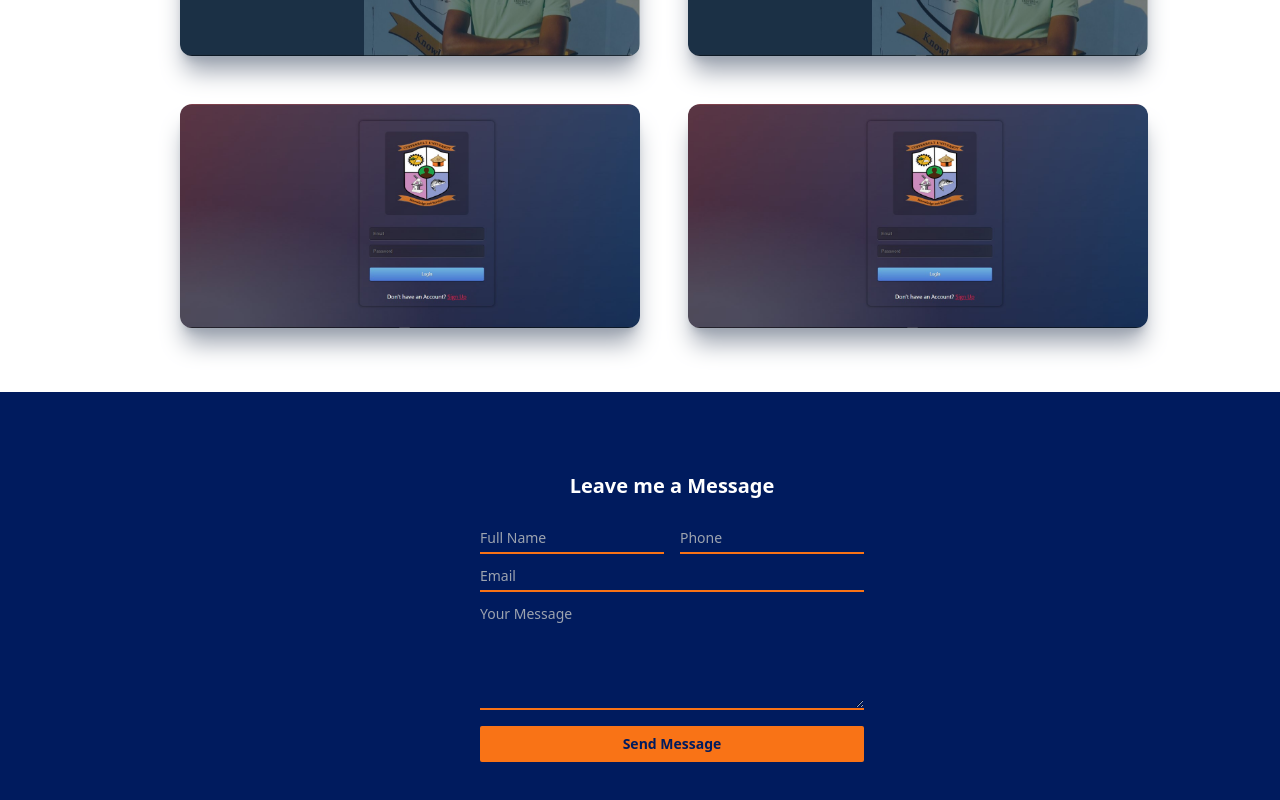
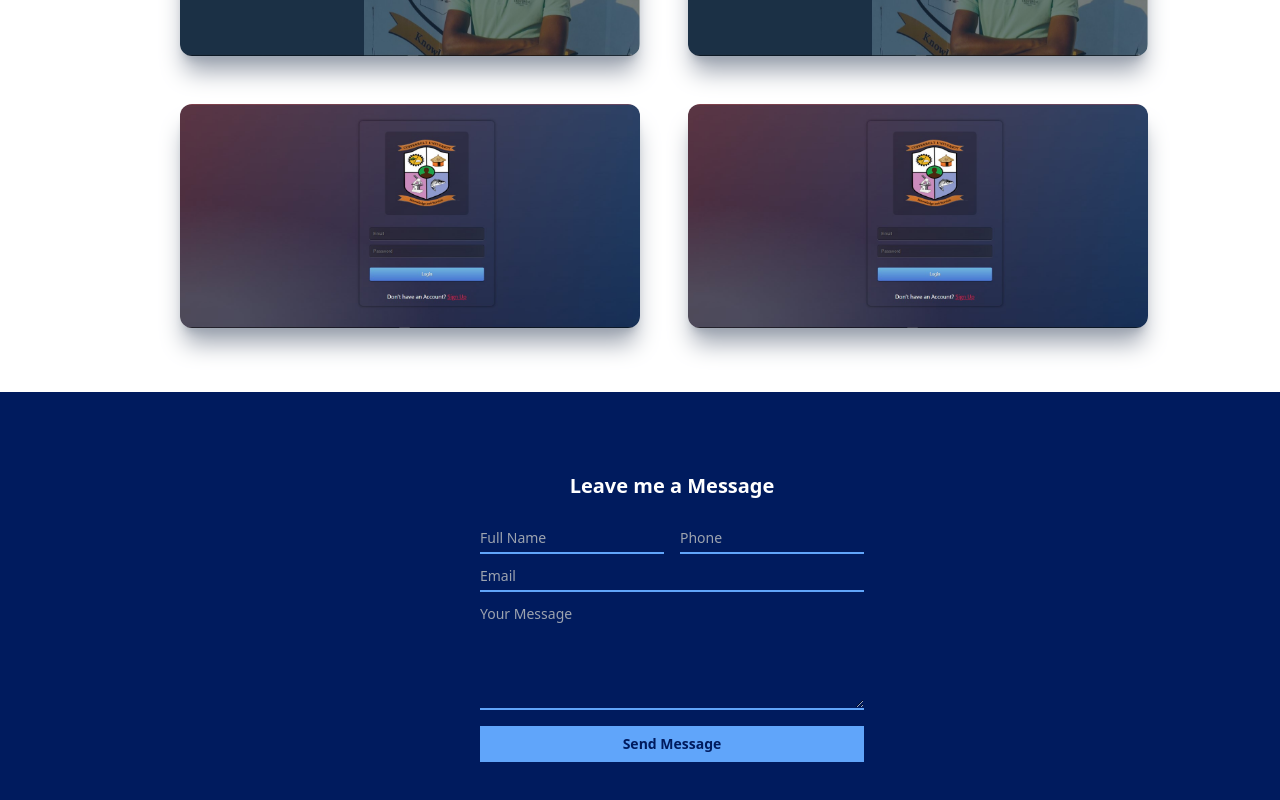
Before and after one commit to cozyCodr/deploy_portfolio, a React (Vite) app: page / in a window 1280 px wide. Shown: the part 1899-2699 px from the top of the page. Built offline with nearby package versions, Linux system fonts and the light colour scheme.

Commit message:
update styles

```diff
--- a/src/components/Contact.jsx
+++ b/src/components/Contact.jsx
@@ -15,7 +15,7 @@ const Contact = () => {
         <div className="grid md:grid-cols-2 gap-4 py-2 w-full">
           <div className="flex flex-col w-full">
             <input
-              className="border-b-orange-500 border-b-2 pt-1 pb-1 text-sm outline-none flex mx-2 md:mx-0 bg-transparent"
+              className="border-b-blue-400 text-white border-b-2 pt-1 pb-1 text-sm outline-none flex bg-transparent"
               type="text"
               name="name"
               placeholder="Full Name"
@@ -23,7 +23,7 @@ const Contact = () => {
           </div>
           <div className="flex flex-col">
             <input
-              className="border-b-orange-500 border-b-2 pt-1 pb-1 text-sm outline-none flex mx-2 md:mx-0 bg-transparent"
+              className="border-b-blue-400 text-white border-b-2 pt-1 pb-1 text-sm outline-none flex bg-transparent"
               type="text"
               name="phone"
               placeholder="Phone"
@@ -32,7 +32,7 @@ const Contact = () => {
         </div>
         <div className="flex flex-col w-full ">
           <input
-            className="border-b-orange-500 border-b-2 pt-1 pb-1 text-sm outline-none flex mx-2 md:mx-0 bg-transparent"
+            className="border-b-blue-400 text-white border-b-2 pt-1 pb-1 text-sm outline-none flex bg-transparent"
             type="email"
             name="email"
             placeholder="Email"
@@ -40,13 +40,13 @@ const Contact = () => {
         </div>
         <div className="flex flex-col w-full mt-2">
           <textarea
-            className="border-b-orange-500 border-b-2 pt-1 pb-1 text-sm outline-none  flex mx-2 md:mx-0 bg-transparent"
+            className="border-b-blue-400 text-white border-b-2 pt-1 pb-1 text-sm outline-none  flex bg-transparent"
             rows="5"
             name="message"
             placeholder="Your Message"
           ></textarea>
         </div>
-        <button className="bg-orange-500 text-[#001b5e] font-semibold text-sm rounded-sm mt-4 w-full p-2 ">
+        <button className="bg-blue-400 hover:bg-orange-500 text-[#001b5e] font-semibold text-sm  mt-4 w-full p-2 ">
           Send Message
         </button>
       </form>
```
